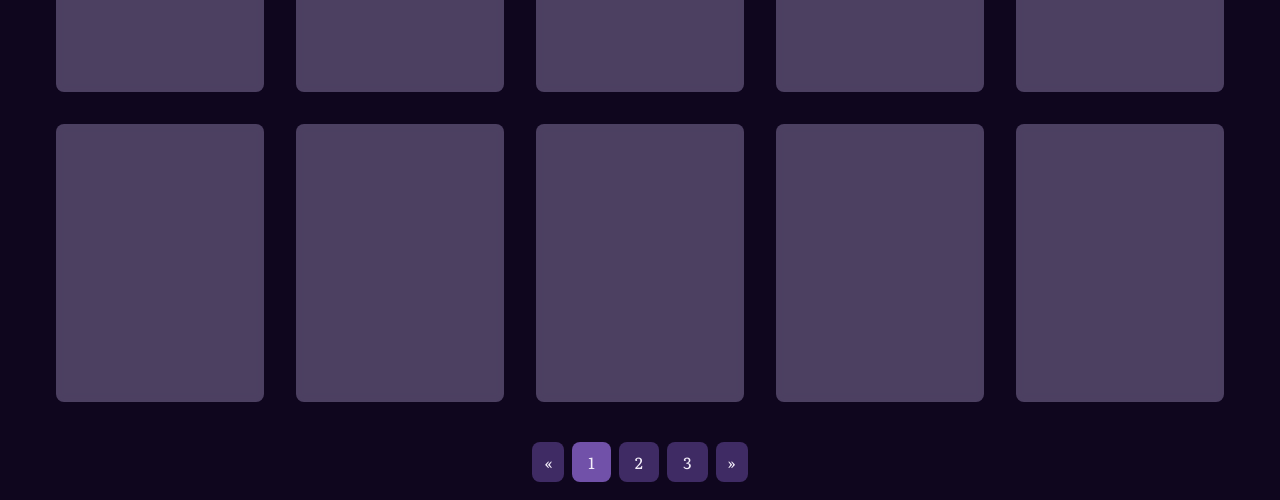
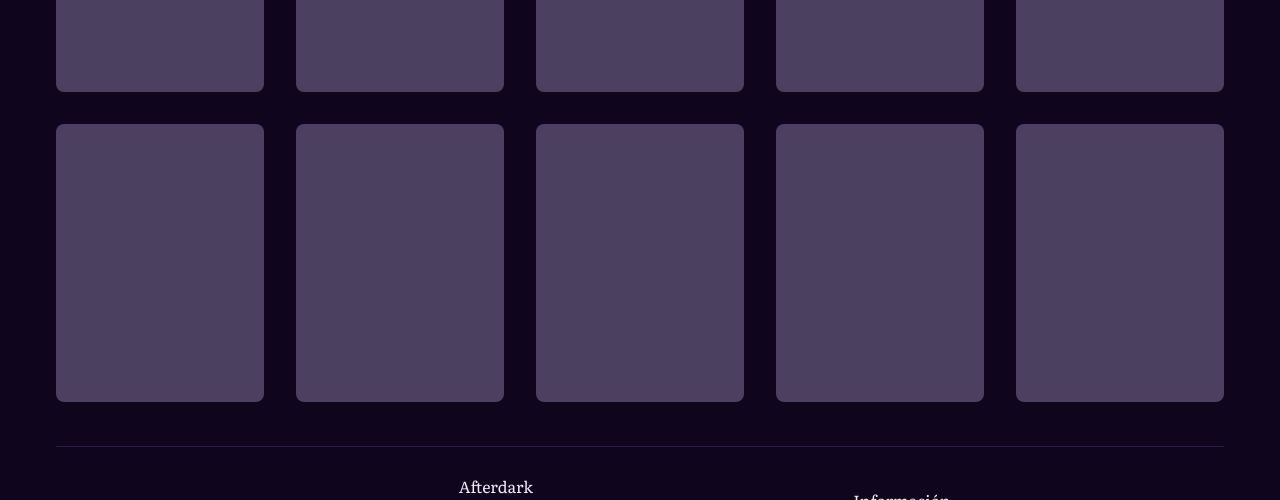
Before and after one commit to angelagc92/afterdark, a plain HTML site: page pages/explorar.html in a window 1280 px wide. Shown: the part 557-1057 px from the top of the page. Drawn offline with nearby package versions, Linux system fonts and the light colour scheme.

Commit message:
Eliminar paginación provisional

```diff
--- a/pages/explorar.html
+++ b/pages/explorar.html
@@ -190,33 +190,6 @@
                 </div>
 
 
-                <!-- PAGINACIÓN PROVISIONAL -->
-                <nav aria-label="Paginación del catálogo" class="mb-8 mt-10 flex items-center justify-center gap-2">
-
-                    <a href="?page=1" aria-label="Página anterior"
-                        class="rounded-lg bg-violeta/50 px-3 py-2 transition-colors hover:bg-violeta">
-                        &laquo;
-                    </a>
-
-                    <a href="?page=1" aria-current="page" class="rounded-lg bg-violeta px-4 py-2">
-                        1
-                    </a>
-
-                    <a href="?page=2" class="rounded-lg bg-violeta/50 px-4 py-2 transition-colors hover:bg-violeta">
-                        2
-                    </a>
-
-                    <a href="?page=3" class="rounded-lg bg-violeta/50 px-4 py-2 transition-colors hover:bg-violeta">
-                        3
-                    </a>
-
-                    <a href="?page=2" aria-label="Página siguiente"
-                        class="rounded-lg bg-violeta/50 px-3 py-2 transition-colors hover:bg-violeta">
-                        &raquo;
-                    </a>
-
-                </nav>
-
             </section>
 
         </main>
```
